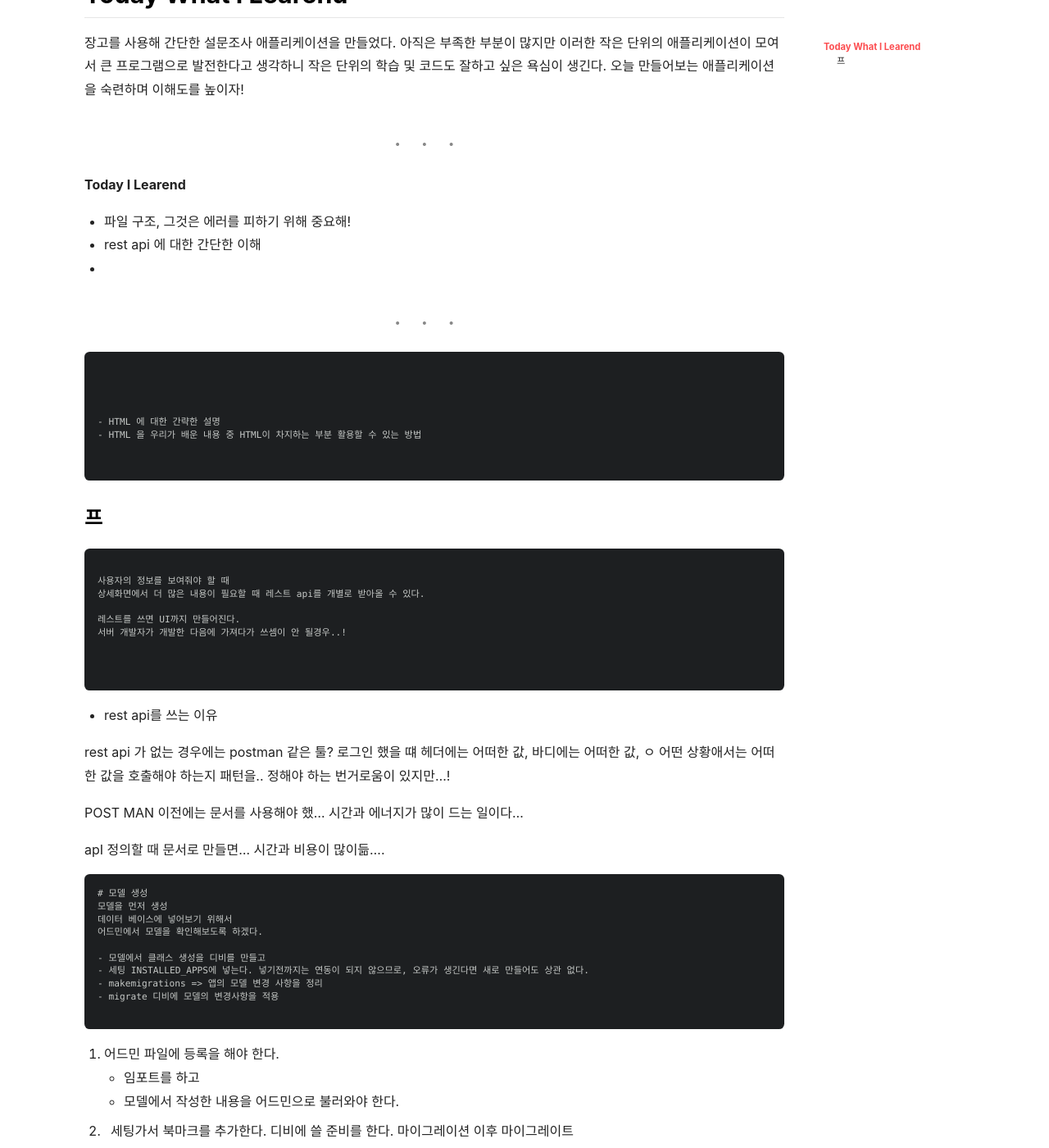
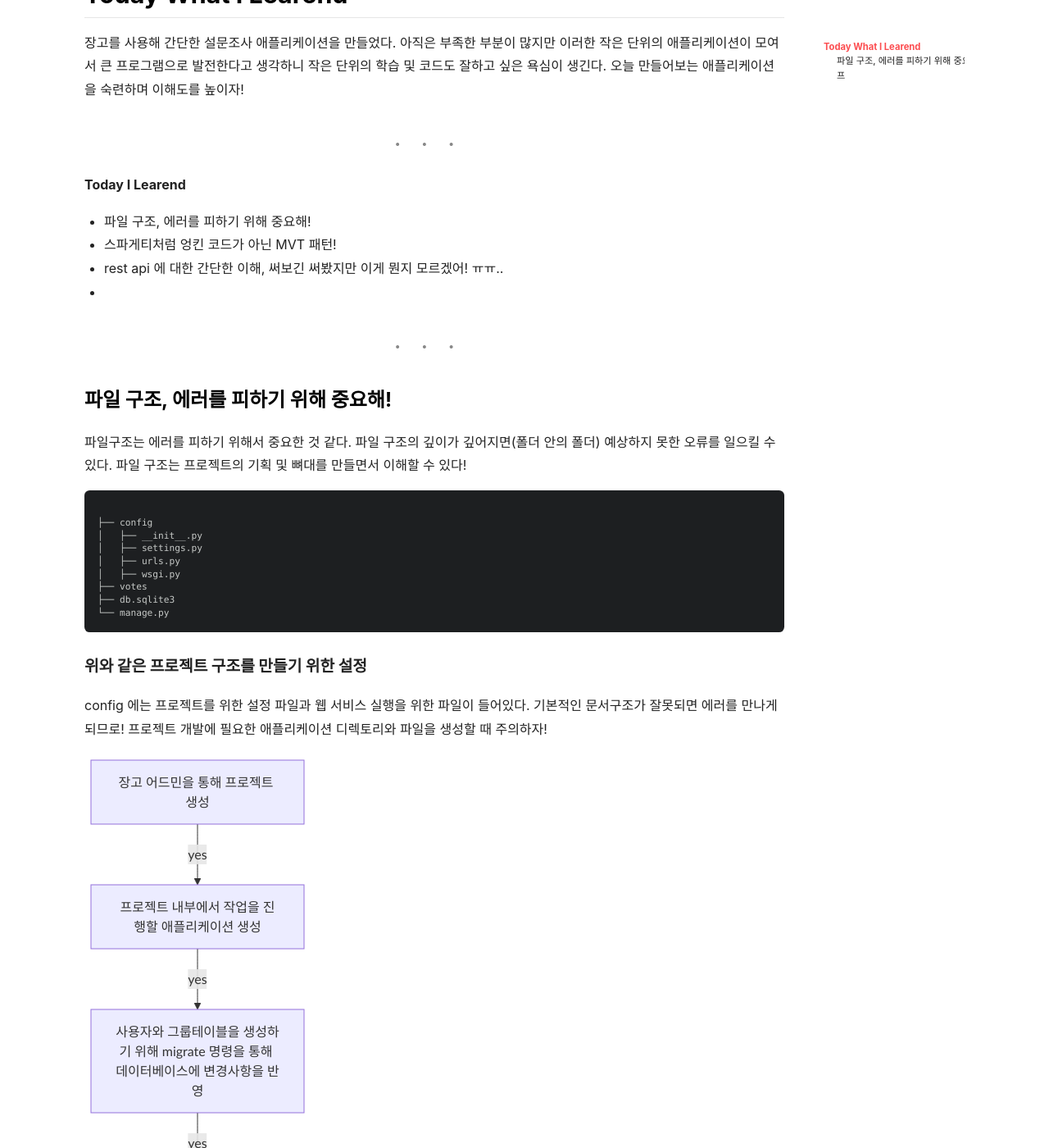
Before and after one commit to mchaemil/mchaemil.github.io, a Jekyll site: the page built from _posts/2019-12-11-Django-vote-list.md, in a window 1280 px wide and 1400 px high, scrolled down 370 px. Shown: the whole window at 82% size. Built offline with Jekyll 4.4.1, drawn with Linux system fonts in a browser that asks for light colours; nearby versions of some CDN libraries; comment, search, counter and statistics services are not loaded; some of the changed text lies outside the part shown.

Commit message:
update post

````diff
--- a/_posts/2019-12-11-Django-vote-list.md
+++ b/_posts/2019-12-11-Django-vote-list.md
@@ -14,23 +14,52 @@ tags: Django
 
 ---
 **Today I Learend**
-- 파일 구조, 그것은 에러를 피하기 위해 중요해!
-- rest api 에 대한 간단한 이해
+- 파일 구조, 에러를 피하기 위해 중요해!
+- 스파게티처럼 엉킨 코드가 아닌 MVT 패턴!
+- rest api 에 대한 간단한 이해, 써보긴 써봤지만 이게 뭔지 모르겠어! ㅠㅠ..
 -
 
 
 ---
+
+### 파일 구조, 에러를 피하기 위해 중요해!
+
+파일구조는 에러를 피하기 위해서 중요한 것 같다. 파일 구조의 깊이가 깊어지면(폴더 안의 폴더) 예상하지 못한 오류를 일으킬 수 있다. 파일 구조는 프로젝트의 기획 및 뼈대를 만들면서 이해할 수 있다!
+
+```
+
+├── config
+│   ├── __init__.py
+│   ├── settings.py
+│   ├── urls.py
+│   ├── wsgi.py
+├── votes
+├── db.sqlite3
+└── manage.py
+```
+
+
+#### 위와 같은 프로젝트 구조를 만들기 위한 설정
+config 에는 프로젝트를 위한 설정 파일과 웹 서비스 실행을 위한 파일이 들어있다. 기본적인 문서구조가 잘못되면 에러를 만나게 되므로! 프로젝트 개발에 필요한 애플리케이션 디렉토리와 파일을 생성할 때 주의하자!
+
+```mermaid
+graph TB;
+    A[장고 어드민을 통해 프로젝트 생성]
+    B[프로젝트 내부에서 작업을 진행할 애플리케이션 생성]
+	C[사용자와 그룹테이블을 생성하기 위해 migrate 명령을 통해 데이터베이스에 변경사항을 반영]
+    D[디렉토리와 파일들이 정상적으로 생성되었는지 확인]
+	E[runserver 명령을 통해서 프로젝트 서버를 테스트]
+    A--yes-->B;
+    B--yes-->C;
+    C--yes-->D;
+    D--yes-->E;
 
 ```
 
 
 
 
-- HTML 에 대한 간략한 설명
-- HTML 을 우리가 배운 내용 중 HTML이 차지하는 부분 활용할 수 있는 방법
 
-
-```
 
 
 
````
